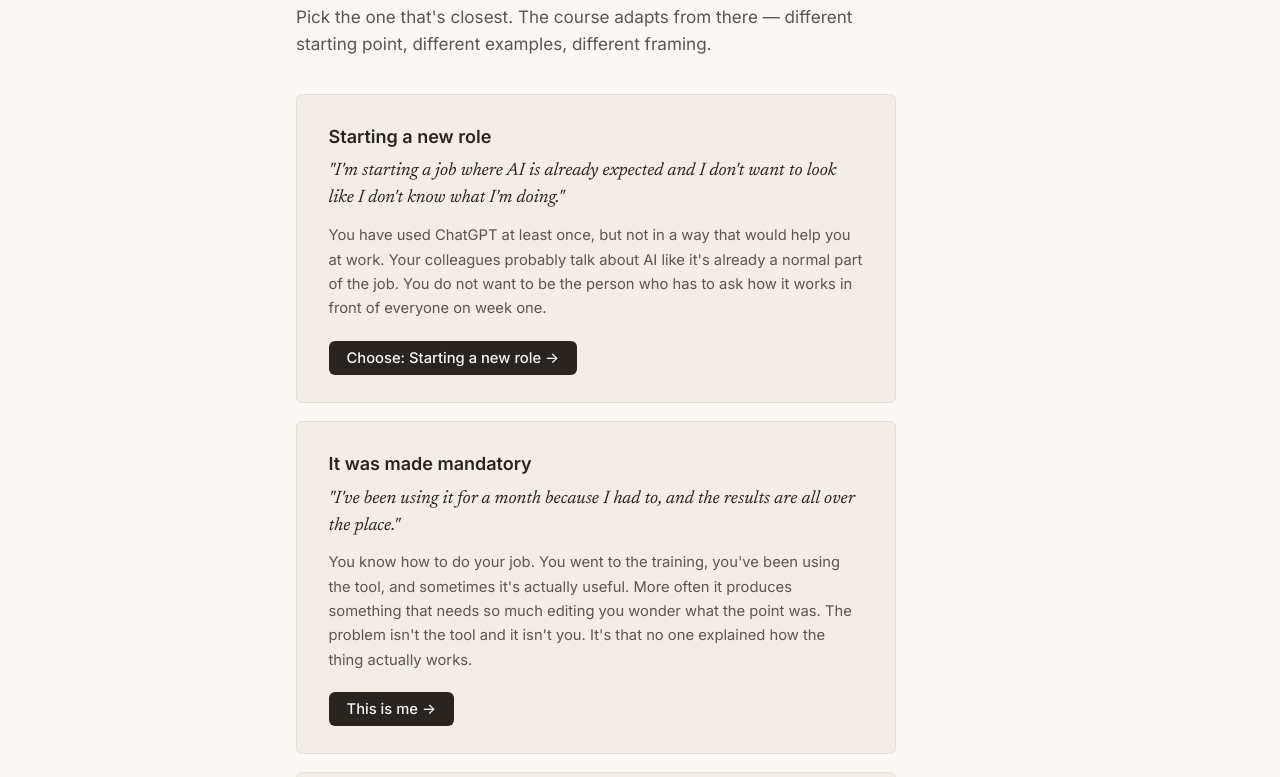
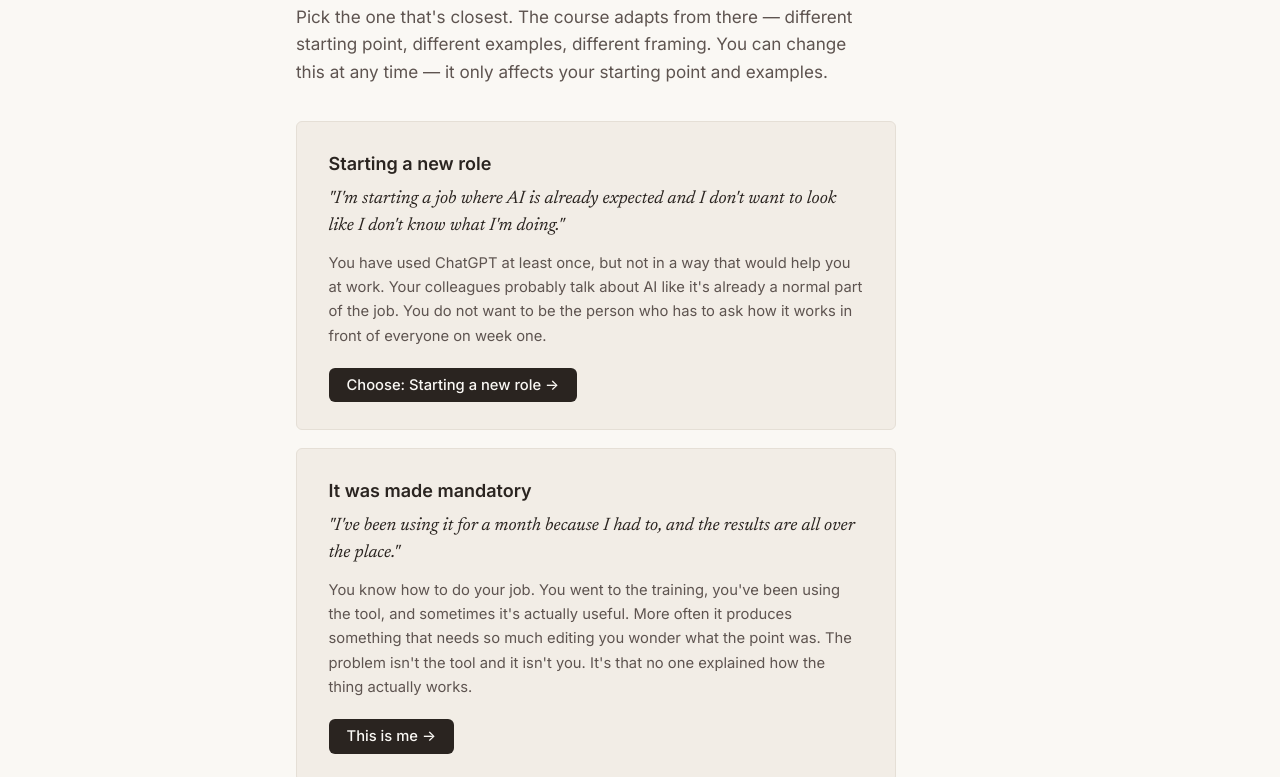
Before and after one commit to vuelo-labs/linguist, a website: page start/index.html in a window 1280 px wide. Shown: the part 248-1025 px from the top of the page. Drawn offline with Linux system fonts and the light colour scheme.

Commit message:
Add profile-change reassurance to /start intro

```diff
--- a/start/index.html
+++ b/start/index.html
@@ -190,7 +190,7 @@
 
       <div class="start-hero">
         <h1>Where are you starting from?</h1>
-        <p>Pick the one that's closest. The course adapts from there — different starting point, different examples, different framing.</p>
+        <p>Pick the one that's closest. The course adapts from there — different starting point, different examples, different framing. You can change this at any time — it only affects your starting point and examples.</p>
       </div>
 
       <div class="profile-cards">
```
